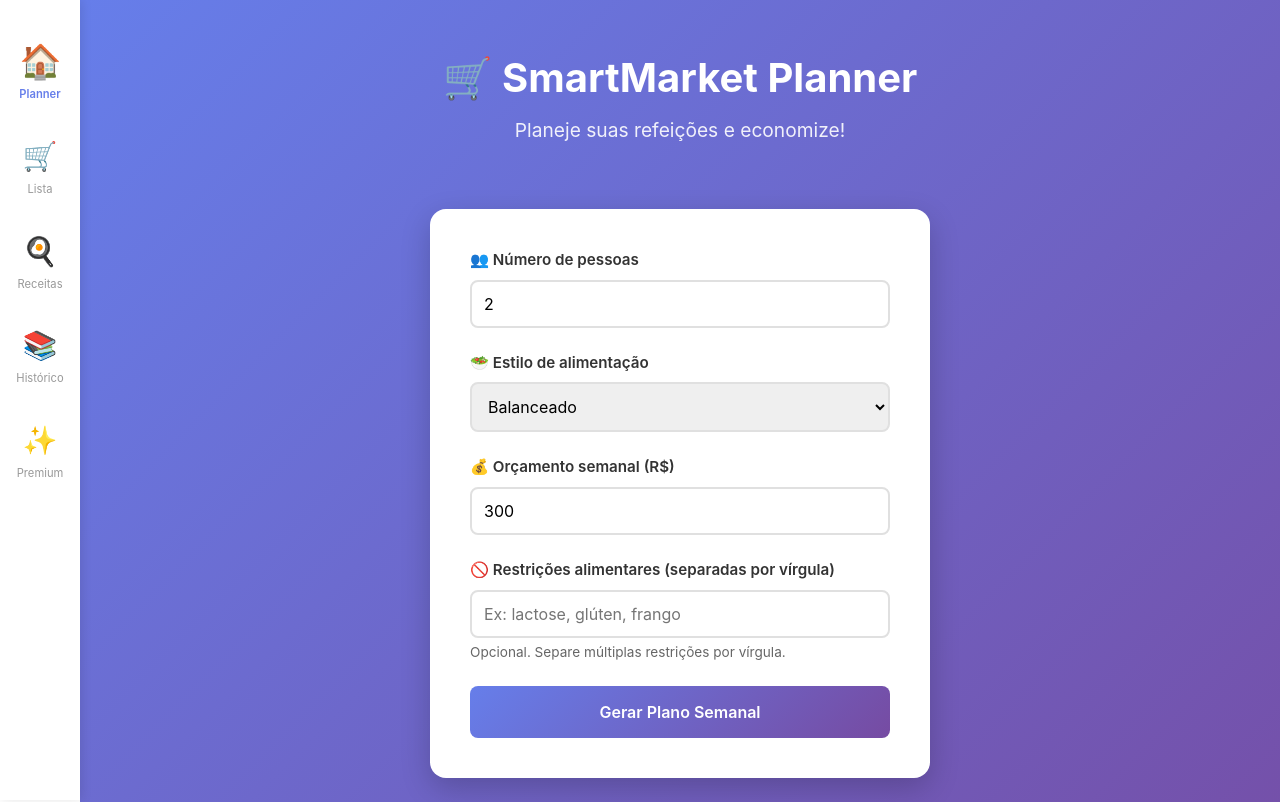
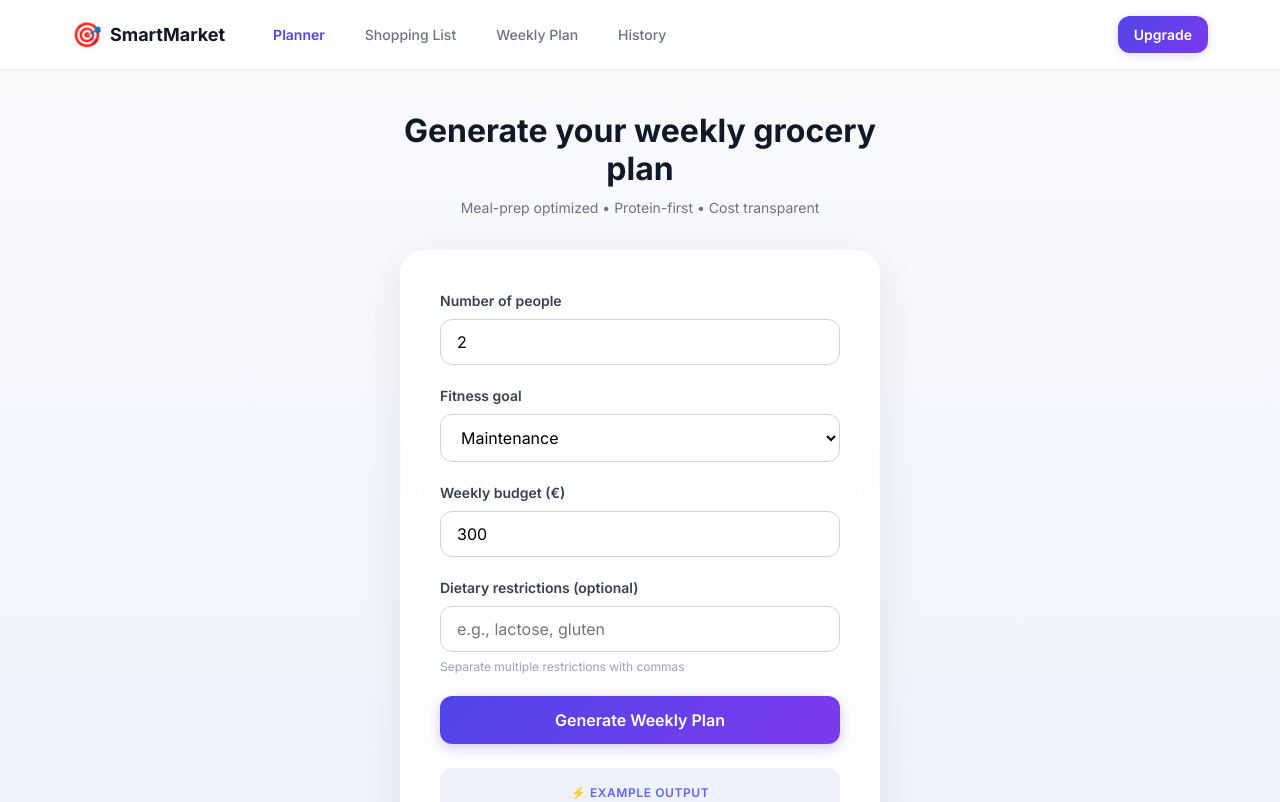
Before and after one commit to criptobot25/smartmarket-planner, a React (Vite) app: page / in a window 1280 px wide. Shown: the top 802 px of the page. Built offline with nearby package versions, Linux system fonts and the light colour scheme.

Commit message:
feat: startup-grade UI redesign - top navbar + neutral gradient + Inter font

```diff
--- a/index.html
+++ b/index.html
@@ -5,6 +5,12 @@
     <link rel="icon" type="image/svg+xml" href="/vite.svg" />
     <meta name="viewport" content="width=device-width, initial-scale=1.0" />
     <meta name="description" content="Planeje suas refeições semanais, economize dinheiro e elimine desperdício de alimentos" />
+
+    <!-- Inter Font -->
+    <link rel="preconnect" href="https://fonts.googleapis.com" />
+    <link rel="preconnect" href="https://fonts.gstatic.com" crossorigin />
+    <link href="https://fonts.googleapis.com/css2?family=Inter:wght@400;500;600;700&display=swap" rel="stylesheet" />
+
     <title>SmartMarket Planner - Planejamento Inteligente de Compras</title>
   </head>
   <body>
--- a/src/app/layout/AppLayout.css
+++ b/src/app/layout/AppLayout.css
@@ -1,23 +1,20 @@
 .app-layout {
   min-height: 100vh;
-  display: flex;
-  flex-direction: column;
+  background: linear-gradient(to bottom, #f9fafb 0%, #eef2ff 100%);
 }
 
 .app-main {
-  flex: 1;
-  padding-bottom: 70px; /* Espaço para navbar mobile */
+  padding-top: 4.5rem; /* Space for fixed navbar */
+  padding-bottom: 2rem;
+  padding-left: 1rem;
+  padding-right: 1rem;
 }
 
 /* Desktop */
 @media (min-width: 768px) {
-  .app-layout {
-    flex-direction: row;
-  }
-
   .app-main {
-    flex: 1;
-    margin-left: 80px; /* Espaço para navbar lateral */
-    padding-bottom: 0;
+    padding-top: 5rem;
+    padding-left: 2rem;
+    padding-right: 2rem;
   }
 }
--- a/src/app/layout/Navbar.css
+++ b/src/app/layout/Navbar.css
@@ -1,89 +1,113 @@
 .navbar {
   position: fixed;
-  bottom: 0;
+  top: 0;
   left: 0;
   right: 0;
-  background: white;
-  display: flex;
-  justify-content: space-around;
-  align-items: center;
-  padding: 0.75rem 0;
-  box-shadow: 0 -2px 10px rgba(0, 0, 0, 0.1);
+  background: rgba(255, 255, 255, 0.8);
+  backdrop-filter: blur(12px);
+  border-bottom: 1px solid rgba(0, 0, 0, 0.06);
   z-index: 1000;
 }
 
+.navbar-container {
+  max-width: 1200px;
+  margin: 0 auto;
+  padding: 0.75rem 1.5rem;
+  display: flex;
+  align-items: center;
+  justify-content: space-between;
+  gap: 2rem;
+}
+
+/* Logo */
+.navbar-logo {
+  display: flex;
+  align-items: center;
+  gap: 0.5rem;
+  text-decoration: none;
+  color: #111827;
+  font-weight: 700;
+  font-size: 1.125rem;
+  transition: opacity 0.2s;
+}
+
+.navbar-logo:hover {
+  opacity: 0.8;
+}
+
+.logo-icon {
+  font-size: 1.5rem;
+}
+
+.logo-text {
+  display: none;
+}
+
+/* Navigation Links */
+.navbar-links {
+  display: none;
+}
+
 .nav-link {
-  display: flex;
-  flex-direction: column;
-  align-items: center;
-  justify-content: center;
   text-decoration: none;
-  color: #999;
-  transition: color 0.3s;
-  padding: 0.5rem 1rem;
-  border-radius: 0.75rem;
-  min-width: 70px;
+  color: #6b7280;
+  font-size: 0.875rem;
+  font-weight: 500;
+  padding: 0.5rem 0.75rem;
+  border-radius: 0.5rem;
+  transition: all 0.2s;
 }
 
 .nav-link:hover {
-  color: #667eea;
-  background: rgba(102, 126, 234, 0.05);
+  color: #4f46e5;
+  background: rgba(79, 70, 229, 0.05);
 }
 
 .nav-link.active {
-  color: #667eea;
+  color: #4f46e5;
   font-weight: 600;
 }
 
-.nav-link.active .nav-icon {
-  transform: scale(1.2);
+/* CTA */
+.navbar-cta {
+  margin-left: auto;
 }
 
-.nav-icon {
-  font-size: 1.5rem;
-  margin-bottom: 0.25rem;
-  transition: transform 0.3s;
+.btn-premium-nav {
+  display: inline-block;
+  padding: 0.5rem 1rem;
+  background: linear-gradient(135deg, #4f46e5 0%, #7c3aed 100%);
+  color: white;
+  text-decoration: none;
+  border-radius: 0.75rem;
+  font-size: 0.875rem;
+  font-weight: 600;
+  transition: transform 0.2s, box-shadow 0.2s;
+  box-shadow: 0 2px 8px rgba(79, 70, 229, 0.2);
 }
 
-.nav-label {
-  font-size: 0.75rem;
+.btn-premium-nav:hover {
+  transform: translateY(-1px);
+  box-shadow: 0 4px 12px rgba(79, 70, 229, 0.3);
 }
 
-.premium-nav.active {
-  background: linear-gradient(135deg, rgba(255, 215, 0, 0.2) 0%, rgba(255, 237, 78, 0.2) 100%);
-  color: #ffd700;
-}
+/* Desktop */
+@media (min-width: 768px) {
+  .navbar-container {
+    padding: 1rem 2rem;
+  }
 
-.premium-nav:hover {
-  color: #ffd700;
-  background: linear-gradient(135deg, rgba(255, 215, 0, 0.1) 0%, rgba(255, 237, 78, 0.1) 100%);
-}
+  .logo-text {
+    display: inline;
+  }
 
-/* Desktop: navbar lateral */
-@media (min-width: 768px) {
-  .navbar {
-    position: fixed;
-    top: 0;
-    left: 0;
-    bottom: 0;
-    right: auto;
-    width: 80px;
-    flex-direction: column;
-    justify-content: flex-start;
-    padding: 2rem 0;
-    box-shadow: 2px 0 10px rgba(0, 0, 0, 0.1);
+  .navbar-links {
+    display: flex;
+    align-items: center;
+    gap: 0.5rem;
   }
 
   .nav-link {
-    margin-bottom: 1rem;
-    width: 100%;
-  }
-
-  .nav-icon {
-    font-size: 1.75rem;
-  }
-
-  .nav-label {
-    font-size: 0.7rem;
+    padding: 0.5rem 1rem;
   }
 }
--- a/src/app/layout/Navbar.tsx
+++ b/src/app/layout/Navbar.tsx
@@ -4,30 +4,39 @@ import "./Navbar.css";
 export function Navbar() {
   return (
     <nav className="navbar">
-      <NavLink to="/" className="nav-link">
-        <span className="nav-icon">🏠</span>
-        <span className="nav-label">Planner</span>
-      </NavLink>
+      <div className="navbar-container">
+        {/* Logo */}
+        <NavLink to="/" className="navbar-logo">
+          <span className="logo-icon">🎯</span>
+          <span className="logo-text">SmartMarket</span>
+        </NavLink>
 
-      <NavLink to="/list" className="nav-link">
-        <span className="nav-icon">🛒</span>
-        <span className="nav-label">Lista</span>
-      </NavLink>
+        {/* Navigation Links */}
+        <div className="navbar-links">
+          <NavLink to="/" className={({ isActive }) => isActive ? "nav-link active" : "nav-link"}>
+            Planner
+          </NavLink>
 
-      <NavLink to="/recipes" className="nav-link">
-        <span className="nav-icon">🍳</span>
-        <span className="nav-label">Receitas</span>
-      </NavLink>
+          <NavLink to="/list" className={({ isActive }) => isActive ? "nav-link active" : "nav-link"}>
+            Shopping List
+          </NavLink>
 
-      <NavLink to="/history" className="nav-link">
-        <span className="nav-icon">📚</span>
-        <span className="nav-label">Histórico</span>
-      </NavLink>
+          <NavLink to="/plan" className={({ isActive }) => isActive ? "nav-link active" : "nav-link"}>
+            Weekly Plan
+          </NavLink>
 
-      <NavLink to="/premium" className="nav-link premium-nav">
-        <span className="nav-icon">✨</span>
-        <span className="nav-label">Premium</span>
-      </NavLink>
+          <NavLink to="/history" className={({ isActive }) => isActive ? "nav-link active" : "nav-link"}>
+            History
+          </NavLink>
+        </div>
+
+        {/* CTA */}
+        <div className="navbar-cta">
+          <NavLink to="/premium" className="btn-premium-nav">
+            Upgrade
+          </NavLink>
+        </div>
+      </div>
     </nav>
   );
 }
--- a/src/app/pages/PlannerPage.css
+++ b/src/app/pages/PlannerPage.css
@@ -1,134 +1,136 @@
 .planner-page {
-  min-height: 100vh;
-  background: linear-gradient(135deg, #667eea 0%, #764ba2 100%);
-  padding: 1rem;
+  min-height: calc(100vh - 5rem);
+  display: flex;
+  align-items: center;
+  justify-content: center;
+  padding: 2rem 1rem;
+}
+
+.planner-container {
+  width: 100%;
+  max-width: 480px;
 }
 
 .planner-header {
   text-align: center;
-  color: white;
   margin-bottom: 2rem;
-  padding: 2rem 1rem;
 }
 
-.planner-header h1 {
-  font-size: 2rem;
+.planner-title {
+  font-size: 1.75rem;
+  font-weight: 700;
+  color: #111827;
   margin: 0 0 0.5rem 0;
-  font-weight: 700;
+  line-height: 1.2;
 }
 
-.planner-header p {
-  font-size: 1rem;
+.planner-subtitle {
+  font-size: 0.875rem;
+  color: #6b7280;
   margin: 0;
-  opacity: 0.9;
 }
 
-.planner-main {
-  max-width: 500px;
-  margin: 0 auto;
+.planner-card {
+  background: rgba(255, 255, 255, 0.8);
+  backdrop-filter: blur(12px);
+  border-radius: 1.5rem;
+  padding: 2rem;
+  box-shadow: 0 10px 40px rgba(0, 0, 0, 0.08);
 }
 
 .planner-form {
-  background: white;
-  border-radius: 1rem;
-  padding: 2rem;
-  box-shadow: 0 10px 30px rgba(0, 0, 0, 0.2);
-  margin-bottom: 2rem;
+  margin-bottom: 1.5rem;
 }
 
 .form-group {
-  margin-bottom: 1.5rem;
+  margin-bottom: 1.25rem;
 }
 
-.form-group label {
+.form-label {
   display: block;
+  font-size: 0.875rem;
   font-weight: 600;
+  color: #374151;
   margin-bottom: 0.5rem;
-  color: #333;
-  font-size: 0.95rem;
 }
 
-.form-group input,
-.form-group select {
+.form-input {
   width: 100%;
-  padding: 0.75rem;
-  border: 2px solid #e0e0e0;
-  border-radius: 0.5rem;
+  padding: 0.75rem 1rem;
+  border: 1px solid #d1d5db;
+  border-radius: 0.75rem;
   font-size: 1rem;
-  transition: border-color 0.3s;
+  transition: all 0.2s;
   box-sizing: border-box;
+  background: white;
 }
 
-.form-group input:focus,
-.form-group select:focus {
+.form-input:focus {
   outline: none;
-  border-color: #667eea;
+  border-color: #4f46e5;
+  box-shadow: 0 0 0 3px rgba(79, 70, 229, 0.1);
 }
 
-.form-group small {
+.form-hint {
   display: block;
-  margin-top: 0.25rem;
-  color: #666;
-  font-size: 0.85rem;
+  margin-top: 0.375rem;
+  color: #9ca3af;
+  font-size: 0.75rem;
 }
 
-.btn-primary {
+.btn-generate {
   width: 100%;
-  padding: 1rem;
-  background: linear-gradient(135deg, #667eea 0%, #764ba2 100%);
+  padding: 0.875rem 1.5rem;
+  background: linear-gradient(135deg, #4f46e5 0%, #7c3aed 100%);
   color: white;
   border: none;
-  border-radius: 0.5rem;
-  font-size: 1.1rem;
+  border-radius: 0.75rem;
+  font-size: 1rem;
   font-weight: 600;
   cursor: pointer;
   transition: transform 0.2s, box-shadow 0.2s;
+  box-shadow: 0 4px 12px rgba(79, 70, 229, 0.25);
 }
 
-.btn-primary:hover {
-  transform: translateY(-2px);
-  box-shadow: 0 5px 15px rgba(102, 126, 234, 0.4);
+.btn-generate:hover {
+  transform: translateY(-1px);
+  box-shadow: 0 6px 20px rgba(79, 70, 229, 0.35);
 }
 
-.btn-primary:active {
+.btn-generate:active {
   transform: translateY(0);
 }
 
-.planner-info {
-  background: rgba(255, 255, 255, 0.95);
-  border-radius: 1rem;
-  padding: 1.5rem;
-  box-shadow: 0 5px 15px rgba(0, 0, 0, 0.1);
+.planner-preview {
+  background: #eef2ff;
+  border-radius: 0.75rem;
+  padding: 1rem;
+  text-align: center;
 }
 
-.planner-info h3 {
-  margin: 0 0 1rem 0;
-  color: #333;
-  font-size: 1.1rem;
+.preview-label {
+  font-size: 0.75rem;
+  color: #6366f1;
+  font-weight: 600;
+  margin: 0 0 0.25rem 0;
+  text-transform: uppercase;
+  letter-spacing: 0.05em;
 }
 
-.planner-info ul {
+.preview-value {
+  font-size: 0.875rem;
+  color: #4f46e5;
+  font-weight: 500;
   margin: 0;
-  padding-left: 1.5rem;
-  color: #555;
 }
 
-.planner-info li {
-  margin-bottom: 0.5rem;
-  line-height: 1.5;
-}
-
-/* Mobile-first: ajustes para telas maiores */
+/* Desktop */
 @media (min-width: 768px) {
-  .planner-header h1 {
-    font-size: 2.5rem;
+  .planner-title {
+    font-size: 2rem;
   }
 
-  .planner-header p {
-    font-size: 1.2rem;
-  }
-
-  .planner-form {
+  .planner-card {
     padding: 2.5rem;
   }
 }
--- a/src/app/pages/PlannerPage.tsx
+++ b/src/app/pages/PlannerPage.tsx
@@ -52,16 +52,17 @@ export function PlannerPage() {
 
   return (
     <div className="planner-page">
+      <div className="planner-container">
         <header className="planner-header">
-        <h1>🛒 SmartMarket Planner</h1>
-        <p>Planeje suas refeições e economize!</p>
+          <h1 className="planner-title">Generate your weekly grocery plan</h1>
+          <p className="planner-subtitle">Meal-prep optimized • Protein-first • Cost transparent</p>
         </header>
 
-      <main className="planner-main">
+        <div className="planner-card">
           <form className="planner-form" onSubmit={handleSubmit}>
             <div className="form-group">
-            <label htmlFor="people">
-              👥 Número de pessoas
+              <label htmlFor="people" className="form-label">
+                Number of people
               </label>
               <input
                 type="number"
@@ -70,29 +71,31 @@ export function PlannerPage() {
                 max="10"
                 value={numberOfPeople}
                 onChange={(e) => setNumberOfPeople(Number(e.target.value))}
+                className="form-input"
                 required
               />
             </div>
 
             <div className="form-group">
-            <label htmlFor="diet-style">
-              🥗 Estilo de alimentação
+              <label htmlFor="diet-style" className="form-label">
+                Fitness goal
               </label>
               <select
                 id="diet-style"
                 value={dietStyle}
                 onChange={(e) => setDietStyle(e.target.value as DietStyle)}
+                className="form-input"
                 required
               >
-              <option value="healthy">Saudável</option>
-              <option value="balanced">Balanceado</option>
-              <option value="comfort">Conforto</option>
+                <option value="healthy">Cutting (Fat Loss)</option>
+                <option value="balanced">Maintenance</option>
+                <option value="comfort">Bulking (Muscle Gain)</option>
               </select>
             </div>
 
             <div className="form-group">
-            <label htmlFor="budget">
-              💰 Orçamento semanal (R$)
+              <label htmlFor="budget" className="form-label">
+                Weekly budget (€)
               </label>
               <input
                 type="number"
@@ -101,39 +104,37 @@ export function PlannerPage() {
                 step="10"
                 value={budget}
                 onChange={(e) => setBudget(Number(e.target.value))}
+                className="form-input"
                 required
               />
             </div>
 
             <div className="form-group">
-            <label htmlFor="restrictions">
-              🚫 Restrições alimentares (separadas por vírgula)
+              <label htmlFor="restrictions" className="form-label">
+                Dietary restrictions (optional)
               </label>
               <input
                 type="text"
                 id="restrictions"
-              placeholder="Ex: lactose, glúten, frango"
+                placeholder="e.g., lactose, gluten"
                 value={restrictions}
                 onChange={(e) => setRestrictions(e.target.value)}
+                className="form-input"
               />
-            <small>Opcional. Separe múltiplas restrições por vírgula.</small>
+              <small className="form-hint">Separate multiple restrictions with commas</small>
             </div>
 
-          <button type="submit" className="btn-primary">
-            Gerar Plano Semanal
+            <button type="submit" className="btn-generate">
+              Generate Weekly Plan
             </button>
           </form>
 
-        <div className="planner-info">
-          <h3>ℹ️ Como funciona?</h3>
-          <ul>
-            <li>Planejamento para 7 dias (Segunda a Domingo)</li>
-            <li>4 refeições por dia (café, almoço, jantar, lanche)</li>
-            <li>Lista de compras automática</li>
-            <li>Histórico dos últimos 3 planos</li>
-          </ul>
+          <div className="planner-preview">
+            <p className="preview-label">⚡ Example output</p>
+            <p className="preview-value">~150g protein/day • €65/week</p>
           </div>
-      </main>
+        </div>
+      </div>
     </div>
   );
 }
--- a/src/index.css
+++ b/src/index.css
@@ -5,7 +5,7 @@
 }
 
 :root {
-  font-family: -apple-system, BlinkMacSystemFont, 'Segoe UI', 'Roboto', 'Oxygen',
+  font-family: 'Inter', -apple-system, BlinkMacSystemFont, 'Segoe UI', 'Roboto', 'Oxygen',
     'Ubuntu', 'Cantarell', 'Fira Sans', 'Droid Sans', 'Helvetica Neue',
     sans-serif;
   line-height: 1.5;
@@ -25,6 +25,7 @@ body {
   margin: 0;
   min-width: 320px;
   min-height: 100vh;
+  font-family: 'Inter', sans-serif;
 }
 
 #root {
```
Lines whose indentation alone changed are shown as unchanged.
